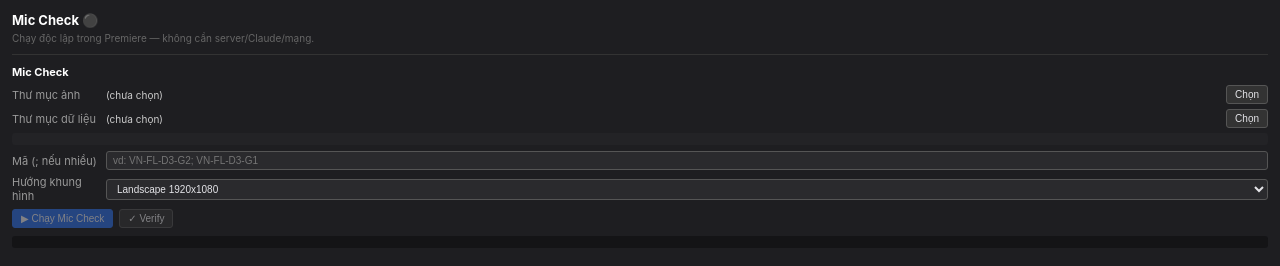
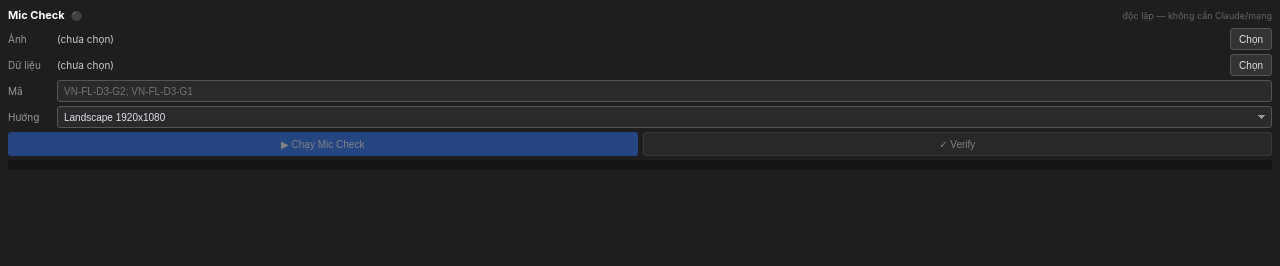
Before and after one commit to hongvietdoan-byte/VIP-MCP-premiere-Pro, a plain HTML site: page mic-check-plugin/plugin/index.html in a window 1280 px wide. Drawn offline with Linux system fonts and the light colour scheme.

Commit message:
memclaude: auto-sync [] 2026-09-11 17:57

```diff
--- a/mic-check-plugin/plugin/index.html
+++ b/mic-check-plugin/plugin/index.html
@@ -5,67 +5,77 @@
 <style>
   * { box-sizing: border-box; margin: 0; padding: 0; }
   body { background: #1e1e21; color: #e4e4e8; font-family: -apple-system, sans-serif;
-    font-size: 11px; padding: 12px; }
-  h3 { font-size: 13px; color: #fff; margin-bottom: 4px; }
-  .subtitle { color: #666; font-size: 10px; margin-bottom: 10px; }
+    font-size: 10px; padding: 8px; }
 
-  section { margin-top: 10px; padding-top: 10px; border-top: 1px solid #333; }
-  section h4 { font-size: 11px; color: #fff; margin-bottom: 6px; }
+  .head { display: flex; align-items: center; gap: 6px; margin-bottom: 6px; }
+  .head b { font-size: 11px; color: #fff; }
+  .head .dot { font-size: 9px; }
+  .head .subtitle { color: #666; font-size: 9px; margin-left: auto; }
 
-  .row { display: flex; align-items: center; gap: 6px; margin-bottom: 5px; }
-  .row label { width: 88px; flex-shrink: 0; color: #999; }
+  .row { display: flex; align-items: center; gap: 5px; margin-bottom: 4px; }
+  .row label { width: 44px; flex-shrink: 0; color: #999; font-size: 10px; white-space: nowrap; cursor: default; }
   .row .val { flex: 1; overflow: hidden; text-overflow: ellipsis; white-space: nowrap; color: #ccc; font-size: 10px; }
-  .row input[type=text], .row input[type=number], .row select {
+
+  .row input[type=text], .row select {
     background: #2a2a2d; color: #e4e4e8; border: 1px solid #555; border-radius: 3px;
-    padding: 3px 6px; font-size: 10px; flex: 1; }
+    padding: 2px 6px; font-size: 10px; height: 22px; flex: 1; }
+
+  .row select {
+    appearance: none; -webkit-appearance: none;
+    background-image: linear-gradient(45deg, transparent 50%, #999 50%), linear-gradient(135deg, #999 50%, transparent 50%);
+    background-position: right 9px center, right 5px center;
+    background-size: 4px 4px, 4px 4px;
+    background-repeat: no-repeat;
+    padding-right: 20px;
+  }
 
   button { background: #333; color: #e4e4e8; border: 1px solid #555; border-radius: 3px;
-    padding: 3px 8px; font-size: 10px; cursor: pointer; }
+    padding: 2px 8px; font-size: 10px; height: 22px; cursor: pointer; flex-shrink: 0; }
   button:hover { background: #444; }
   button.primary { background: #2d6cdf; border-color: #2d6cdf; }
   button.primary:hover { background: #3a7bf0; }
-  button.danger { background: #7a2d2d; border-color: #7a2d2d; }
-  button.danger:hover { background: #963636; }
   button:disabled { opacity: 0.5; cursor: default; }
 
-  .actions { display: flex; gap: 6px; margin-top: 6px; }
+  .actions { display: flex; gap: 5px; margin-top: 4px; margin-bottom: 4px; }
+  .actions button { flex: 1; height: 24px; }
 
-  .detected { background: #232326; border-radius: 3px; padding: 6px 8px; margin-bottom: 6px; font-size: 10px; color: #aaa; max-height: 140px; overflow-y: auto; }
-  .detected-row { display: flex; align-items: center; gap: 6px; margin-bottom: 3px; }
+  .detected { background: #232326; border-radius: 3px; padding: 5px 7px; margin-bottom: 4px;
+    font-size: 9px; color: #aaa; max-height: 110px; overflow-y: auto; }
+  .detected:empty { display: none; padding: 0; margin: 0; }
+  .detected-row { display: flex; align-items: center; gap: 5px; margin-bottom: 2px; }
   .detected-row:last-child { margin-bottom: 0; }
-  .detected-icon { width: 14px; flex-shrink: 0; text-align: center; }
+  .detected-icon { width: 12px; flex-shrink: 0; text-align: center; }
   .ok { color: #6cd67a; }
   .warn { color: #e0b846; }
   .err { color: #e06060; }
 
-  #log { margin-top: 8px; max-height: 160px; overflow-y: auto; background: #141416;
-    border-radius: 3px; padding: 6px; font-size: 10px; line-height: 1.5; white-space: pre-wrap; }
+  #log { margin-top: 4px; max-height: 130px; overflow-y: auto; background: #141416;
+    border-radius: 3px; padding: 5px; font-size: 9px; line-height: 1.45; white-space: pre-wrap; }
 </style>
 </head>
 <body>
-  <h3>Mic Check <span id="pluginStatus">⚫</span></h3>
-  <div class="subtitle">Chạy độc lập trong Premiere — không cần server/Claude/mạng.</div>
+  <div class="head">
+    <b>Mic Check</b><span class="dot" id="pluginStatus">⚫</span>
+    <span class="subtitle">độc lập — không cần Claude/mạng</span>
+  </div>
 
-  <section id="micCheckSection">
-    <h4>Mic Check</h4>
-    <div class="body">
   <div class="row">
-        <label>Thư mục ảnh</label>
+    <label title="Thư mục ảnh nhân vật dùng chung">Ảnh</label>
     <span class="val" id="mcImagesPath">(chưa chọn)</span>
     <button id="mcPickImages">Chọn</button>
   </div>
   <div class="row">
-        <label>Thư mục dữ liệu</label>
+    <label title="Thư mục dữ liệu (cues.json/.srt/video)">Dữ liệu</label>
     <span class="val" id="mcFolderPath">(chưa chọn)</span>
     <button id="mcPickFolder">Chọn</button>
   </div>
   <div id="mcDetected" class="detected"></div>
   <div class="row">
-        <label>Mã (; nếu nhiều)</label>
-        <input type="text" id="mcCodes" placeholder="vd: VN-FL-D3-G2; VN-FL-D3-G1">
+    <label title="Nhiều mã cách nhau bằng dấu ;">Mã</label>
+    <input type="text" id="mcCodes" placeholder="VN-FL-D3-G2; VN-FL-D3-G1">
   </div>
   <div class="row">
-        <label>Hướng khung hình</label>
+    <label>Hướng</label>
     <select id="mcOrientation">
       <option value="landscape">Landscape 1920x1080</option>
       <option value="portrait">Portrait 1080x1920</option>
@@ -75,8 +85,6 @@
     <button id="mcRunBtn" class="primary" disabled>▶ Chạy Mic Check</button>
     <button id="mcVerifyBtn" disabled>✓ Verify</button>
   </div>
-    </div>
-  </section>
 
   <div id="log"></div>
 
```
Also changed, not shown: mic-check-plugin/plugin/manifest.json, 1 other file. Lines whose indentation alone changed are shown as unchanged.
